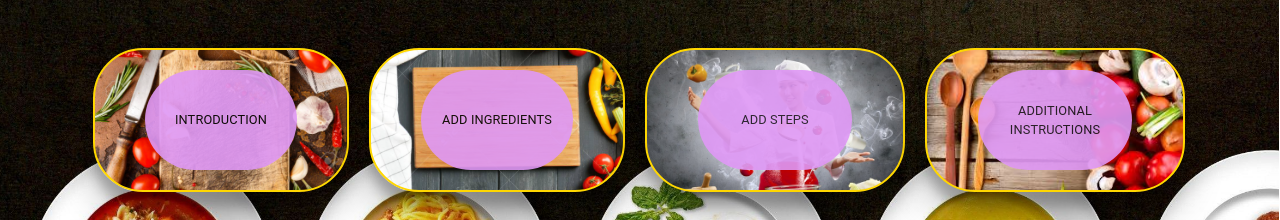
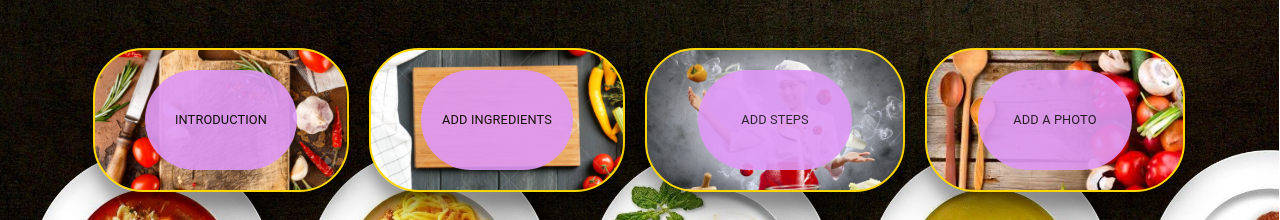
Before and after one commit to Build-Week-TT720-Secret-Family-Recipes/front-end, a React (Create React App) app: page / in a window 1280 px wide. Shown: the part 374-594 px from the top of the page. Built offline with nearby package versions, Linux system fonts and the light colour scheme.

Commit message:
pushing changes for sean

```diff
--- a/src/Components/createRecipeForm/createRecipeParent/createRecipeParentEmpty.js
+++ b/src/Components/createRecipeForm/createRecipeParent/createRecipeParentEmpty.js
@@ -197,7 +197,7 @@ function CreateRecipe({
 			>
 				<Grid item className={classes.accessCatagorySpecificFormAdtnlInstr}>
 					<Typography className={classes.ul}>
-						ADDITIONAL INSTRUCTIONS
+						ADD A PHOTO
 					</Typography>
 				</Grid>
 			</Paper>
--- a/src/Components/createRecipeForm/createRecipeParent/createRecipeParentPopulated.js
+++ b/src/Components/createRecipeForm/createRecipeParent/createRecipeParentPopulated.js
@@ -38,7 +38,10 @@ const CreateRecipeParentWithDesc = ({
 			.then((res) => {
 				push("/dashboard");
 			})
-			.catch((err) => console.log("error: ", err));
+			.catch((err) => {
+				console.log("error: ", err)
+				push("/dashboard");
+		});
 	};
 	return recipe ? (
 		<Grid container className={classes.recipeFormPopulatedContainer}>
```
